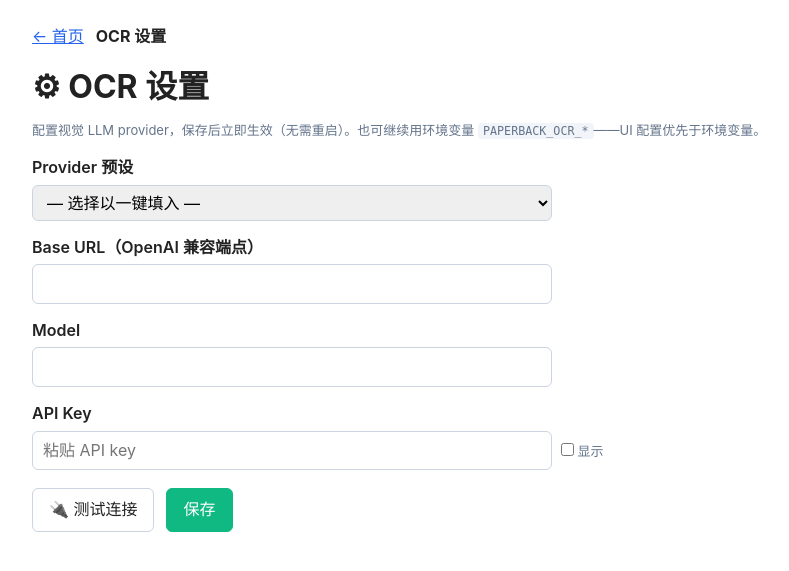
After one commit to xmonkey/paperback, a FastAPI app: template src/paperback/templates/settings.html.j2 in a window 1280 px wide. The commit adds this page. Shown: the top 571 px of the page, without its empty margins (182-971 px from the left). Run offline with FastAPI, Linux system fonts and the light colour scheme; the template is opened without the code that fills it, so the values that code supplies are empty.

Commit message:
feat(ocr): 配置 UI + 本地存储（v1.1）
把 OCR 配置从「env + 重启」改为「Web UI + 本地存储」，无需重启即可切
provider/key。env 用法保留作 fallback。

- ocr.py：配置存 ~/.paperback/config.json（原子写+锁），get_config() 合并
  优先级 存储 > env > 默认；config() 对外不含 key 明文；test_connection()
  调一次最小 LLM 请求验证可达
- main.py：GET/PUT /api/config（PUT 空 key=保留原）、POST /api/config/test、
  GET /settings 页
- settings.html.j2：provider 预设下拉（GLM/千问一键填）、base_url/model/
  api_key(password+显示切换)、测试连接、保存
- index.html.j2：首页「⚙ OCR 设置」入口
- test_ocr.py：autouse 隔离 fixture + 10 个配置/连接测试（54 全过）
- 顺带清理 README 冗余段落；SPEC_OCR.md 加 v1.1 章节

Co-Authored-By: Claude Opus 4.6 <noreply@anthropic.com>

```diff
--- a/src/paperback/main.py
+++ b/src/paperback/main.py
@@ -63,6 +63,12 @@ _BATCH = 30        # cardsInfo 分批大小
 
 class GradeBody(BaseModel):
     ease: int
+
+
+class ConfigBody(BaseModel):
+    api_key: str | None = None
+    base_url: str
+    model: str
 
 
 def _anki() -> AnkiConnect:
@@ -240,6 +246,15 @@ def ocr_page(sid: str, request: Request):
     )
 
 
+@app.get("/settings")
+def settings_page(request: Request):
+    return templates.TemplateResponse(
+        request,
+        "settings.html.j2",
+        {"ocr_config": ocr.config()},
+    )
+
+
 # ---------- API ----------
 
 
@@ -411,6 +426,31 @@ def ocr_image_file(sid: str, file: str):
     return FileResponse(str(p), media_type="image/jpeg")
 
 
+# ---------- 配置 ----------
+
+
+@app.get("/api/config")
+def get_config_api():
+    """读 OCR 配置（不含 key 明文）。"""
+    return {"ocr": ocr.config()}
+
+
+@app.put("/api/config")
+def put_config_api(body: ConfigBody):
+    """写 OCR 配置。api_key 为空则保留原值。"""
+    ocr.save_config(body.api_key, body.base_url, body.model)
+    return {"ocr": ocr.config()}
+
+
+@app.post("/api/config/test")
+def test_config_api(body: ConfigBody):
+    """用表单配置调一次最小 LLM 请求验证可达。不入库。sync def 走线程池。"""
+    current = ocr.get_config()
+    key = body.api_key if body.api_key else current["api_key"]
+    ok, detail = ocr.test_connection(key, body.base_url, body.model)
+    return {"ok": ok, "detail": detail}
+
+
 def run():
     uvicorn.run("paperback.main:app", host="127.0.0.1", port=8000, reload=False)
 
--- a/src/paperback/ocr.py
+++ b/src/paperback/ocr.py
@@ -14,7 +14,9 @@ import io
 import json
 import os
 import re
+import threading
 import time
+from pathlib import Path
 from typing import Any
 
 import requests
@@ -47,17 +49,94 @@ def _cfg(key: str, default: str = "") -> str:
     return os.environ.get(key, default)
 
 
-def is_configured() -> bool:
-    return bool(os.environ.get("PAPERBACK_OCR_API_KEY"))
+# 配置文件：~/.paperback/config.json（与 sessions/ 同根，不进 repo）
+_config_lock = threading.Lock()
 
 
-def config() -> dict[str, str]:
-    """当前 OCR 配置（供前端显示 provider/model）。"""
+def _config_path() -> Path:
+    sessions_dir = Path(
+        os.environ.get(
+            "PAPERBACK_DATA_DIR", str(Path.home() / ".paperback" / "sessions")
+        )
+    )
+    return sessions_dir.parent / "config.json"
+
+
+def _read_stored() -> dict:
+    """读 config.json 的 ocr 段。文件不存在/解析失败 → {}（fallback env）。"""
+    try:
+        data = json.loads(_config_path().read_text(encoding="utf-8"))
+        ocr = data.get("ocr")
+        return ocr if isinstance(ocr, dict) else {}
+    except (FileNotFoundError, json.JSONDecodeError, OSError):
+        return {}
+
+
+def save_config(api_key: str | None, base_url: str, model: str) -> None:
+    """写 ocr 段（保留其他顶层键）。api_key 空/None 时保留原值。原子写 + 锁。"""
+    with _config_lock:
+        path = _config_path()
+        path.parent.mkdir(parents=True, exist_ok=True)
+        try:
+            data = json.loads(path.read_text(encoding="utf-8"))
+        except (FileNotFoundError, json.JSONDecodeError):
+            data = {}
+        ocr = data.setdefault("ocr", {})
+        if api_key:  # 空则保留原 key
+            ocr["api_key"] = api_key
+        ocr["base_url"] = base_url
+        ocr["model"] = model
+        tmp = path.with_suffix(".json.tmp")
+        tmp.write_text(
+            json.dumps(data, ensure_ascii=False, indent=2), encoding="utf-8"
+        )
+        tmp.replace(path)
+
+
+def get_config() -> dict[str, str]:
+    """合并后的 OCR 配置（存储 > env > 默认）。含 api_key 明文，仅内部用。"""
+    s = _read_stored()
     return {
-        "base_url": _cfg("PAPERBACK_OCR_BASE_URL", DEFAULT_BASE_URL),
-        "model": _cfg("PAPERBACK_OCR_MODEL", DEFAULT_MODEL),
-        "configured": "true" if is_configured() else "false",
+        "api_key": s.get("api_key") or _cfg("PAPERBACK_OCR_API_KEY"),
+        "base_url": s.get("base_url") or _cfg("PAPERBACK_OCR_BASE_URL", DEFAULT_BASE_URL),
+        "model": s.get("model") or _cfg("PAPERBACK_OCR_MODEL", DEFAULT_MODEL),
     }
+
+
+def is_configured() -> bool:
+    return bool(get_config()["api_key"])
+
+
+def config() -> dict:
+    """对外配置（不含 key 明文），供模板/API。保持 configured 字段兼容现有模板。"""
+    c = get_config()
+    return {
+        "base_url": c["base_url"],
+        "model": c["model"],
+        "configured": "true" if c["api_key"] else "false",
+        "has_key": bool(c["api_key"]),
+    }
+
+
+def test_connection(api_key: str, base_url: str, model: str) -> tuple[bool, str]:
+    """用给定配置调一次最小 LLM 请求验证可达。返回 (ok, detail)。不入库。"""
+    payload = {
+        "model": model,
+        "messages": [{"role": "user", "content": "ping"}],
+        "max_tokens": 1,
+    }
+    try:
+        r = requests.post(
+            f"{base_url.rstrip('/')}/chat/completions",
+            headers={"Authorization": f"Bearer {api_key}"},
+            json=payload,
+            timeout=15,
+        )
+    except requests.RequestException as e:
+        return False, f"network: {e}"
+    if r.status_code == 200:
+        return True, "ok"
+    return False, f"HTTP {r.status_code}: {r.text[:200]}"
 
 
 # ---------- 工具 ----------
@@ -144,7 +223,7 @@ def _build_messages(image_b64: str, answers: dict[int, str]) -> list[dict]:
 
 
 def parse_json(content: str) -> dict:
-    """解析 LLM 返回。先 json.loads，失败则取首个 { 到末个 } 之间子串再试。
+    r"""解析 LLM 返回。先 json.loads，失败则取首个 { 到末个 } 之间子串再试。
 
     用 find/rfind 而非贪婪正则：贪婪 \{.*\} 对多 object 会匹配过头，
     非贪婪 \{.*?\} 对嵌套 object 会从外层 { 截到内层 }。find/rfind 取最外层
@@ -164,10 +243,11 @@ def call_llm(image_b64: str, answers: dict[int, str]) -> dict[str, Any]:
 
     失败抛 OcrError（reason: not_configured/network/http_error/parse_error）。
     """
-    if not is_configured():
+    cfg = get_config()
+    if not cfg["api_key"]:
         raise OcrError("not_configured")
-    base_url = _cfg("PAPERBACK_OCR_BASE_URL", DEFAULT_BASE_URL)
-    model = _cfg("PAPERBACK_OCR_MODEL", DEFAULT_MODEL)
+    base_url = cfg["base_url"]
+    model = cfg["model"]
 
     messages = _build_messages(image_b64, answers)
     payload = {
@@ -175,7 +255,7 @@ def call_llm(image_b64: str, answers: dict[int, str]) -> dict[str, Any]:
         "messages": messages,
         "response_format": {"type": "json_object"},
     }
-    headers = {"Authorization": f"Bearer {os.environ['PAPERBACK_OCR_API_KEY']}"}
+    headers = {"Authorization": f"Bearer {cfg['api_key']}"}
     url = f"{base_url.rstrip('/')}/chat/completions"
 
     last_err: Exception | None = None
--- a/src/paperback/templates/index.html.j2
+++ b/src/paperback/templates/index.html.j2
@@ -3,6 +3,7 @@
 {% block body %}
 <h1>Paperback</h1>
 <p class="muted">Anki 默写工具 · 生成今日到期卡片的默写卷</p>
+<p class="small"><a href="/settings">⚙ OCR 设置</a></p>
 
 {% if not data_dir_ok %}
 <div class="alert error">⚠ 数据目录不可写：{{ data_dir_err }}<br>请检查权限或设置环境变量 <code>PAPERBACK_DATA_DIR</code></div>
--- /dev/null
+++ b/src/paperback/templates/settings.html.j2
@@ -0,0 +1,112 @@
+{% extends "base.html.j2" %}
+{% block title %}OCR 设置{% endblock %}
+{% block head %}
+<style>
+  .form-row{margin:14px 0}
+  .form-row label{display:block;margin-bottom:4px;font-weight:600}
+  .form-row input,.form-row select{width:100%;max-width:520px}
+  .form-row .hint{font-weight:normal;color:#64748b;font-size:13px}
+  #test-result{margin-top:10px}
+  .ok{color:#065f46} .fail{color:#991b1b}
+</style>
+{% endblock %}
+{% block body %}
+<div class="nav">
+  <a href="/">← 首页</a>
+  <strong>OCR 设置</strong>
+</div>
+<h1>⚙ OCR 设置</h1>
+<p class="muted small">
+  配置视觉 LLM provider，保存后立即生效（无需重启）。也可继续用环境变量
+  <code>PAPERBACK_OCR_*</code>——UI 配置优先于环境变量。
+</p>
+
+<div class="form-row">
+  <label for="preset">Provider 预设</label>
+  <select id="preset" onchange="applyPreset()">
+    <option value="">— 选择以一键填入 —</option>
+    <option value="glm">GLM 智谱（推荐）</option>
+    <option value="qwen">通义千问</option>
+    <option value="custom">自定义</option>
+  </select>
+</div>
+
+<div class="form-row">
+  <label for="base_url">Base URL（OpenAI 兼容端点）</label>
+  <input id="base_url" value="{{ ocr_config.base_url }}">
+</div>
+
+<div class="form-row">
+  <label for="model">Model</label>
+  <input id="model" value="{{ ocr_config.model }}">
+</div>
+
+<div class="form-row">
+  <label for="api_key">API Key
+    {% if ocr_config.has_key %}<span class="hint">（已配置，留空则不修改）</span>{% endif %}
+  </label>
+  <input id="api_key" type="password"
+         placeholder="{{ '已配置，留空不修改' if ocr_config.has_key else '粘贴 API key' }}">
+  <label class="hint" style="display:inline"><input type="checkbox" onchange="toggleKey(this)" style="width:auto;margin-right:4px">显示</label>
+</div>
+
+<div class="row" style="margin-top:18px">
+  <button class="btn" onclick="testConfig()">🔌 测试连接</button>
+  <button class="btn" style="background:#10b981;color:#fff;border-color:#10b981" onclick="saveConfig()">保存</button>
+</div>
+<div id="test-result"></div>
+
+<script>
+const PRESETS = {
+  glm:  {base_url:'https://open.bigmodel.cn/api/paas/v4', model:'glm-5v-turbo'},
+  qwen: {base_url:'https://dashscope.aliyuncs.com/compatible-mode/v1', model:'qwen-vl-max'},
+};
+function applyPreset(){
+  const v = document.getElementById('preset').value;
+  if (PRESETS[v]) {
+    document.getElementById('base_url').value = PRESETS[v].base_url;
+    document.getElementById('model').value = PRESETS[v].model;
+  }
+}
+function toggleKey(cb){
+  document.getElementById('api_key').type = cb.checked ? 'text' : 'password';
+}
+function collect(){
+  return {
+    api_key: document.getElementById('api_key').value || null,
+    base_url: document.getElementById('base_url').value.trim(),
+    model: document.getElementById('model').value.trim(),
+  };
+}
+async function testConfig(){
+  const el = document.getElementById('test-result');
+  el.innerHTML = '<span class="muted">测试中…（约几秒）</span>';
+  try {
+    const r = await fetch('/api/config/test', {
+      method:'POST', headers:{'Content-Type':'application/json'},
+      body: JSON.stringify(collect())
+    });
+    const d = await r.json();
+    el.innerHTML = d.ok
+      ? '<span class="ok">✓ 连接成功（' + collect().model + '）</span>'
+      : '<span class="fail">✗ ' + (d.detail||'失败') + '</span>';
+  } catch(e) {
+    el.innerHTML = '<span class="fail">✗ ' + e + '</span>';
+  }
+}
+async function saveConfig(){
+  if (!collect().base_url || !collect().model) {
+    alert('Base URL 和 Model 不能为空');
+    return;
+  }
+  try {
+    const r = await fetch('/api/config', {
+      method:'PUT', headers:{'Content-Type':'application/json'},
+      body: JSON.stringify(collect())
+    });
+    if (r.ok) { alert('已保存'); location.reload(); }
+    else { alert('保存失败：' + await r.text()); }
+  } catch(e) { alert('保存失败：' + e); }
+}
+</script>
+{% endblock %}
```
Also changed, not shown: SPEC_OCR.md (+38 -1 lines), tests/test_ocr.py (+103 -0 lines), README.md.
